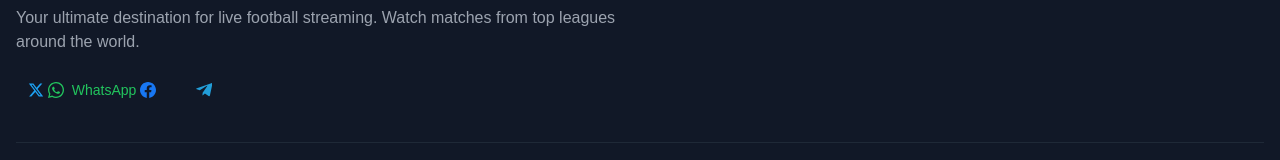
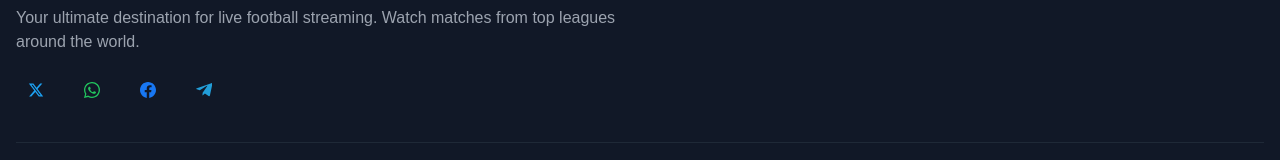
Before and after one commit to DanielCommits/footyflix, a Next.js app: page / in a window 1280 px wide. Shown: the part 1649-1809 px from the top of the page. Built offline with nearby package versions, Linux system fonts and the light colour scheme.

Commit message:
REMOVED WHATSAPP TEXT FROM FOOTER

```diff
--- a/football-streaming.tsx
+++ b/football-streaming.tsx
@@ -1261,7 +1261,6 @@ END:VCALENDAR`;
                   >
                     <path d="M20.52 3.48A11.77 11.77 0 0 0 12 0C5.37 0 0 5.37 0 12c0 2.11.55 4.16 1.6 5.97L0 24l6.21-1.62A11.93 11.93 0 0 0 12 24c6.63 0 12-5.37 12-12 0-3.19-1.24-6.19-3.48-8.52zM12 22c-1.85 0-3.68-.5-5.26-1.44l-.38-.22-3.69.96.99-3.59-.25-.37A9.93 9.93 0 0 1 2 12c0-5.52 4.48-10 10-10s10 4.48 10 10-4.48 10-10 10zm5.27-7.29c-.29-.15-1.7-.84-1.96-.94-.26-.1-.45-.15-.64.15-.19.29-.74.94-.91 1.13-.17.19-.34.22-.63.07-.29-.15-1.23-.45-2.34-1.43-.86-.77-1.44-1.72-1.61-2-.17-.29-.02-.44.13-.59.13-.13.29-.34.43-.51.15-.17.19-.29.29-.48.1-.19.05-.36-.02-.51-.07-.15-.64-1.54-.88-2.11-.23-.56-.47-.48-.64-.49-.17-.01-.36-.01-.56-.01-.19 0-.5.07-.76.36-.26.29-1 1-.99 2.43.01 1.43 1.03 2.81 1.18 3 .15.19 2.03 3.1 4.93 4.23.69.28 1.23.45 1.65.58.69.22 1.32.19 1.82.12.56-.08 1.7-.69 1.94-1.36.24-.67.24-1.25.17-1.36-.07-.11-.26-.18-.55-.33z" />
                   </svg>
-                  WhatsApp
                 </Button>
 
                 {/* Facebook */}
```
